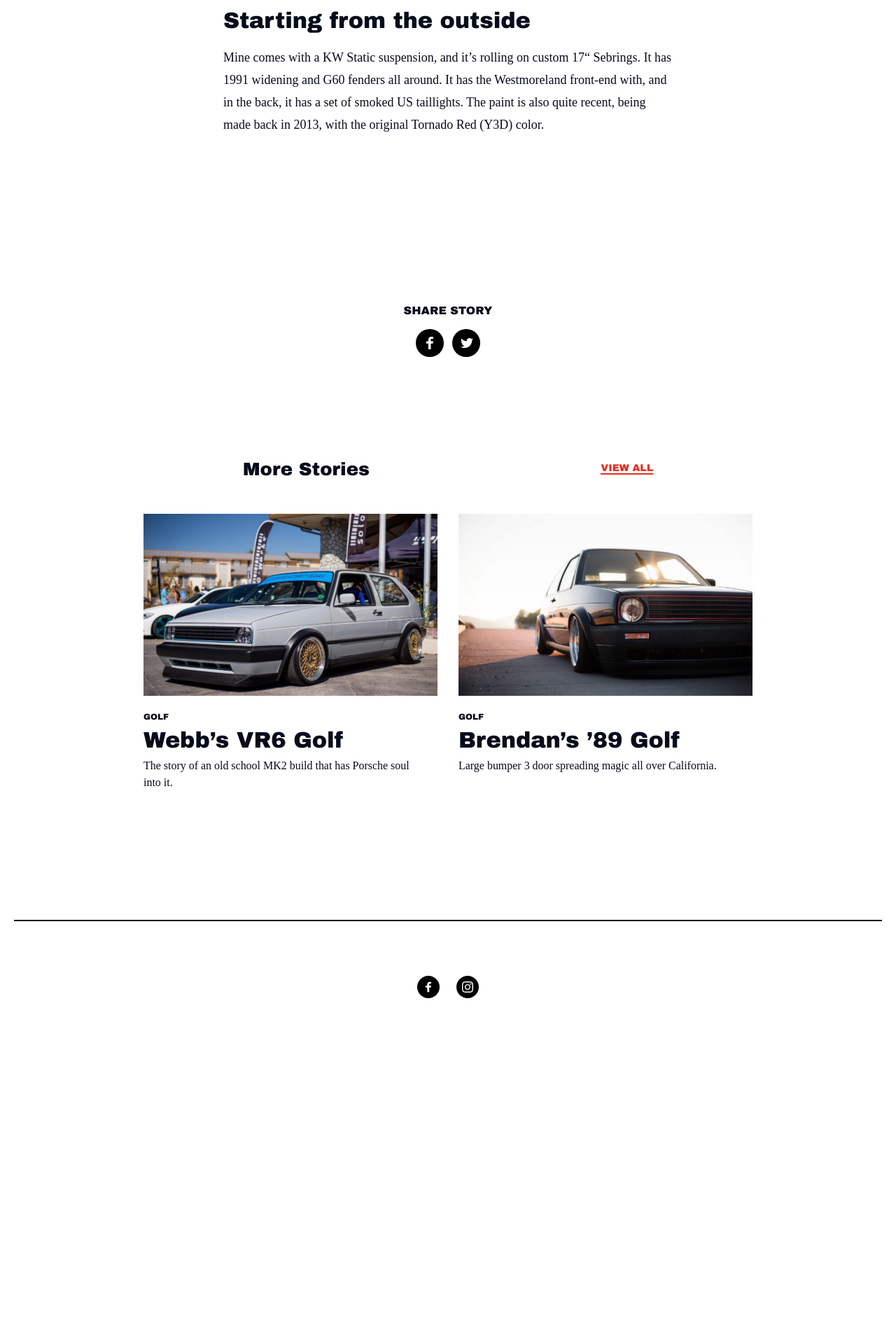
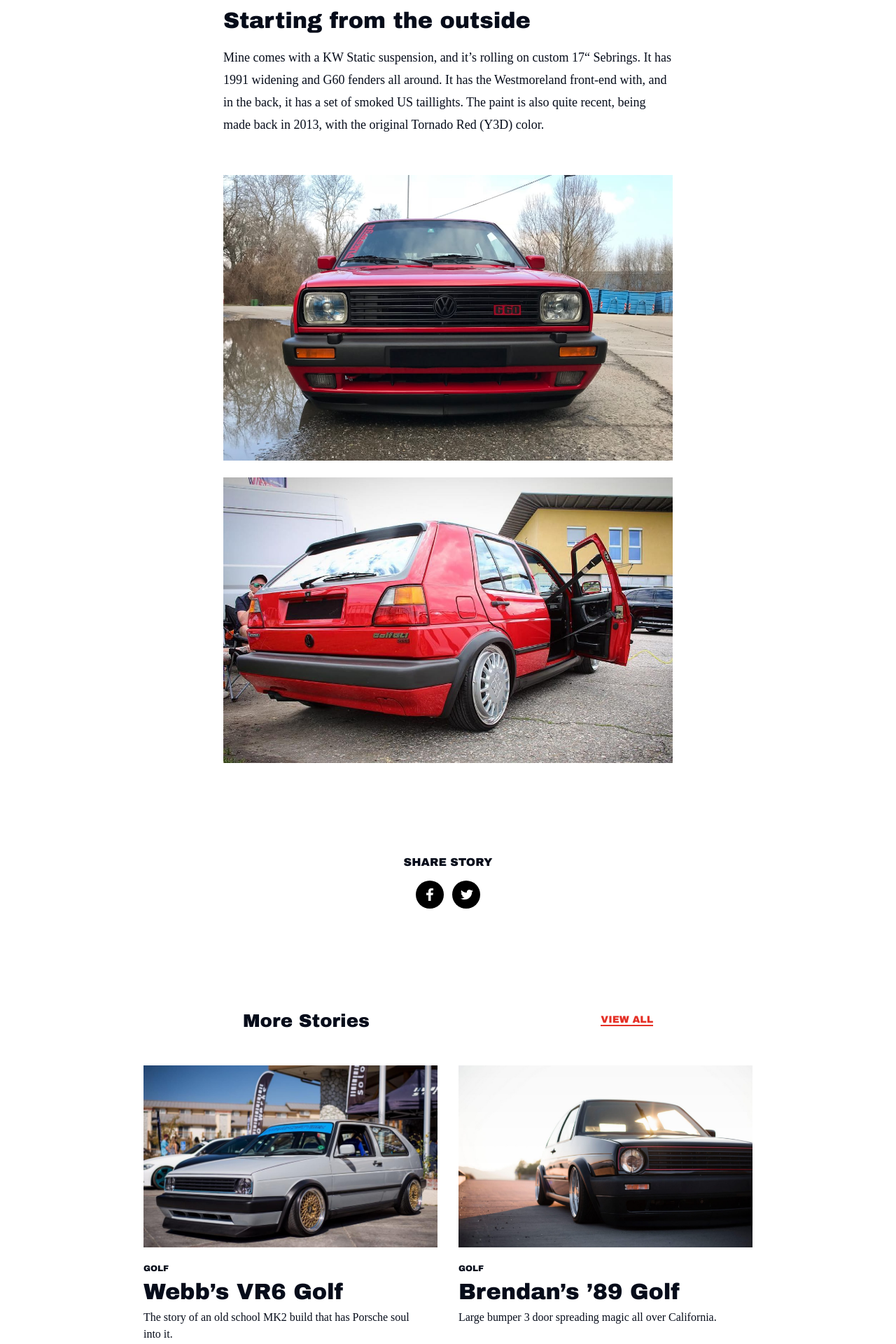
Before and after one commit to byvasco/mk2swag.com, a Jekyll site: the page built from collections/_stories/chris-g60-westy.md, in a window 1280 px wide. Shown: the part 1339-3259 px from the top of the page at 70% size. Built offline with Jekyll 4.4.1, drawn with Linux system fonts in a browser that asks for light colours; some web fonts are replaced; before the commit the page ends 2849 px from its top, so only the background shows below that.

Commit message:
Update from Forestry.io Vasco Marques updated collections/_stories/chris-g60-westy.md

```diff
--- a/collections/_stories/chris-g60-westy.md
+++ b/collections/_stories/chris-g60-westy.md
@@ -15,6 +15,6 @@ At this time the Westy was completely inconspicuous.
 
 Mine comes with a KW Static suspension, and it’s rolling on custom 17“ Sebrings. It has 1991 widening and G60 fenders all around. It has the Westmoreland front-end with, and in the back, it has a set of smoked US taillights. The paint is also quite recent, being made back in 2013, with the original Tornado Red (Y3D) color.
 
-{% include story/image.html src="exterior-1.jpg" %}
+{% include story/image.html src="outside-1.jpg" %}
 
-{% include story/image.html src="exterior-2.jpg" %}
+{% include story/image.html src="outside-2.jpg" %}
```
